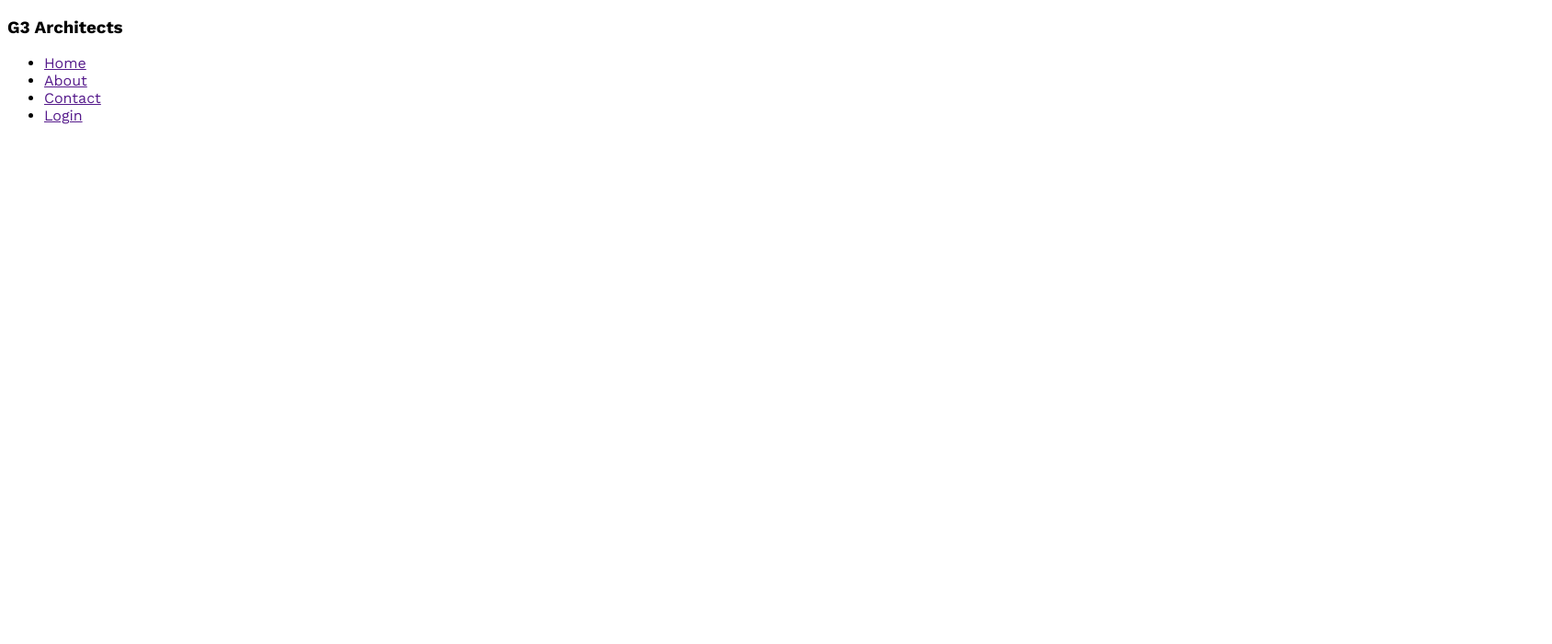
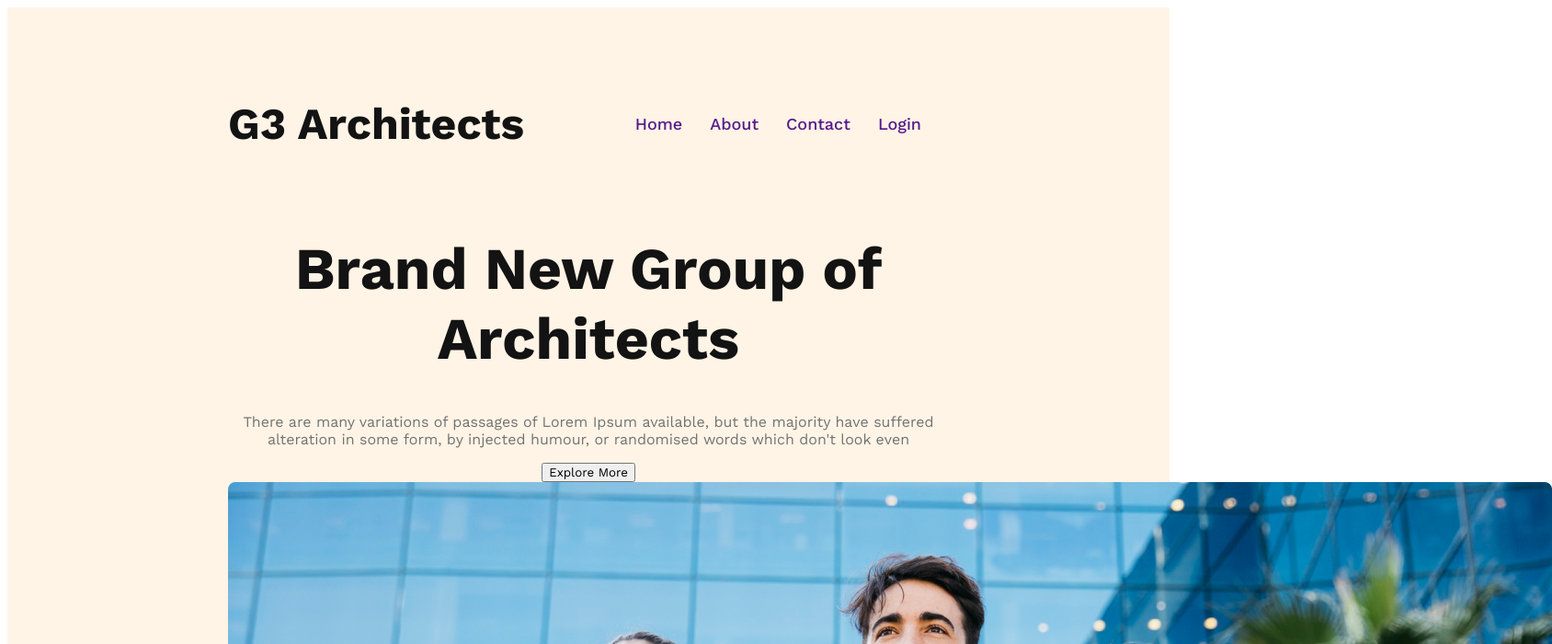
Before and after one commit to fahid123ff/g3-architects-website, a plain HTML site: page index.html in a window 1280 px wide. Shown: the top 700 px of the page at 92% size, 1688 px wide, since content can reach past the window. Drawn offline with nearby package versions, Linux system fonts and the light colour scheme.

Commit message:
create banner contant

```diff
--- a/index.html
+++ b/index.html
@@ -9,7 +9,7 @@
 <body>
     <header>
         <nav>
-            <h3>G3 Architects</h3>
+            <h3 class="nav-title">G3 Architects</h3>
             <ul>
                 <li><a href="">Home</a></li>
                 <li><a href="">About</a></li>
@@ -17,6 +17,14 @@
                 <li><a href="">Login</a></li>
             </ul>
         </nav>
+        <div class="banner">
+           <div class="banner-contant">
+            <h1 class="banner-title">Brand New Group of Architects </h1>
+            <p class="banner-description">There are many variations of passages of Lorem Ipsum available, but the majority have suffered alteration in some form, by injected humour, or randomised words which don't look even</p>
+           <button class="btn-primary">Explore More</button>
+           </div>
+          <img src="images/banner.png" alt="">
+        </div>
     </header>
     <main>
 
--- a/style/g3-arthitects.css
+++ b/style/g3-arthitects.css
@@ -1,7 +1,54 @@
-/* Work Sans Font */
+/* Work Sans Font Add */
   @import url('https://fonts.googleapis.com/css2?family=Open+Sans:wght@400;700;800&family=Work+Sans:wght@400;500;600;700&display=swap');
-
+/* Sheared Style */
   *{
 
     font-family: 'Work Sans', sans-serif;
   }
+  .btn-primary{
+
+  }
+  /* Header Styles */
+  header{
+    background: rgba(255, 144, 14, 0.10);
+    padding: 50px 240px;
+  }
+  nav{
+    display: flex;
+    justify-content: space-between;
+    align-items: center;
+  }
+  .nav-title{
+    font-weight: 700;
+    font-size: 3rem;
+    color:  #131313;
+  }
+  nav > ul{
+    display: flex;
+
+  }
+  nav li{
+    list-style: none;
+    margin-right: 30px;
+    color: var(--dark-02, #424242);
+    font-size: 18px;
+    font-weight: 500;
+    line-height: 26px;
+  }
+  nav li a{
+    text-decoration: none;
+  }
+  /* Banner Style */
+  .banner-contant{
+    max-width: 800px;
+    text-align: center;
+    margin: 0px auto;
+  }
+  .banner-title{
+    font-size: 4rem;
+    font-weight: 700;
+    color: #131313;
+  }
+  .banner-description{
+    color: #727272;
+  }
```
